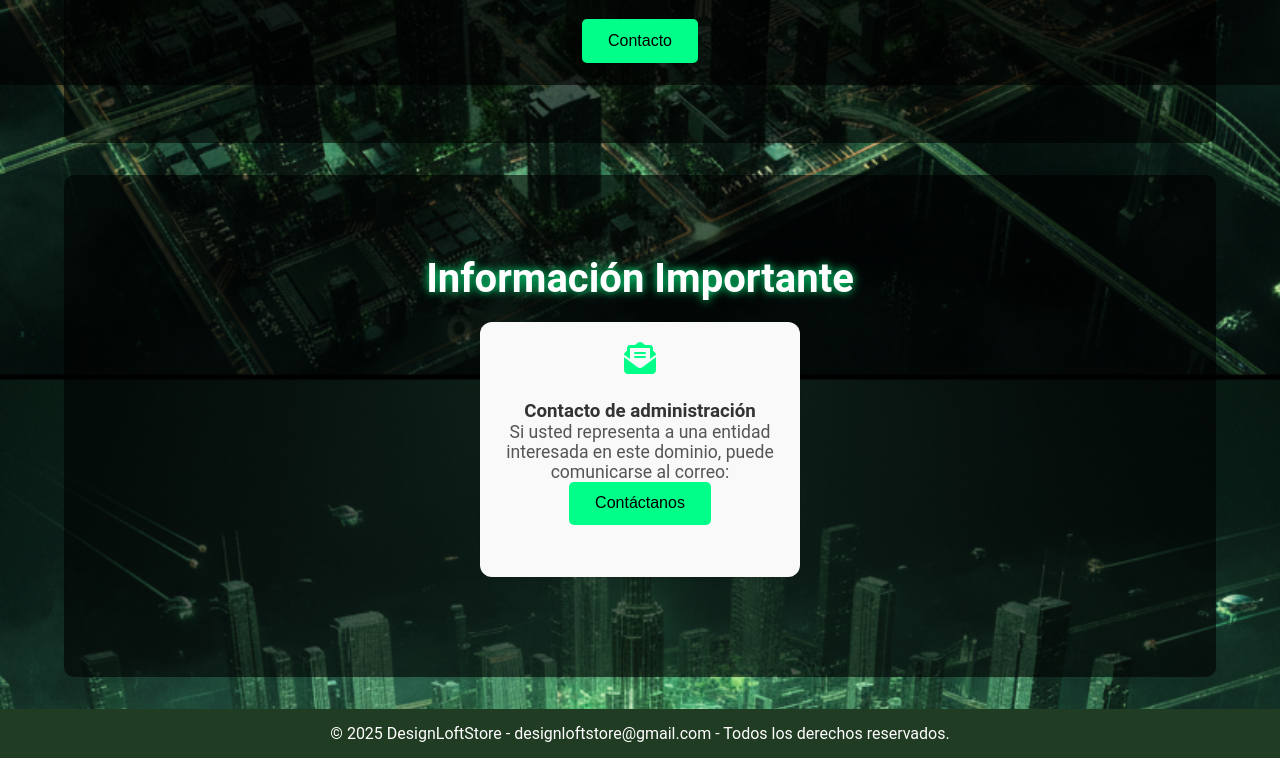
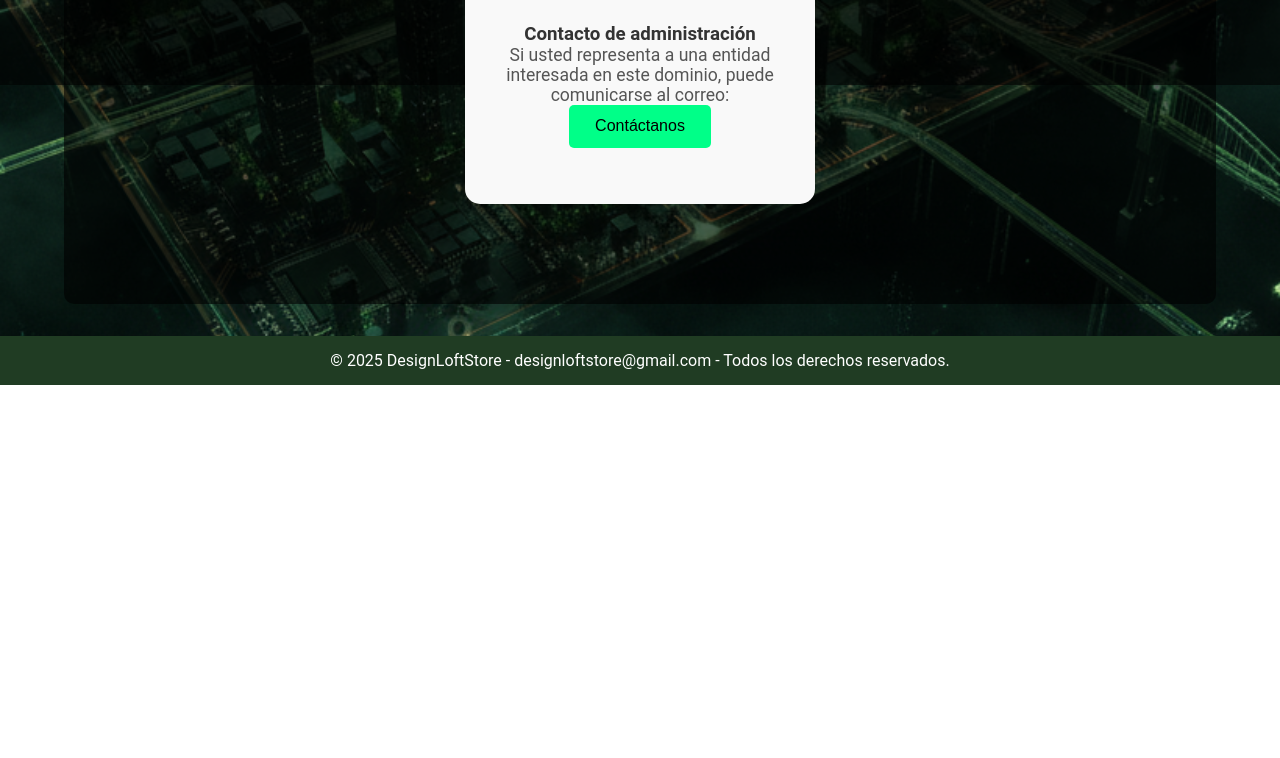
Before and after one commit to felipesaezm-lab/ssvqp, a plain HTML site: page index.html in a window 1280 px wide. Shown: the part 715-1473 px from the top of the page. After the commit the page ends 1100 px from the top, so only its background shows below. Drawn offline with Linux system fonts and the light colour scheme; a small style sheet from the web is missing.

Commit message:
nueva actualizacion

```diff
--- a/css/styles.css
+++ b/css/styles.css
@@ -1,3 +1,11 @@
+/* Estilos generales para el cuerpo */
+body {
+  text-align: center;
+  margin: 0;
+  font-family: sans-serif;
+}
+
+
 /* 🎨 RESET GENERAL DE ESTILOS */
 * {
   margin: 0;
@@ -8,7 +16,7 @@
 header {
   width: 100%;
   background-color: #000; /* Fondo negro elegante */
-  padding:0;
+  padding: 0;
 }
 
 /* 🔹 ESTILO DEL BODY Y FONDO FIJO */
@@ -50,6 +58,11 @@ body {
   z-index: 10;
 }
 
+/* Ajustes para el logo */
+.logo-img {
+  max-width: 150px;
+}
+
 /* 🔹 LOGO */
 .logo {
   display: flex;
@@ -86,6 +99,7 @@ body {
 
 .hero h2 {
   font-size: 2.5rem;
+  font-size: 2.5em;
   margin-bottom: 1rem;
   text-shadow: 0 0 10px #00ff88;
 }
@@ -139,13 +153,17 @@ section {
 
 /* 🔹 TARJETA INDIVIDUAL */
 .service-card {
-   justify-content: center;
-  background-color: #0c0000;
-  color: #000000;
+  justify-content: center;
+  background: #f9f9f9;
+  color: #000000; /* Color de texto para la tarjeta */
   border-radius: 15px;
   padding: 1.5rem;
-  width: 320px;
-  box-shadow: 0 0 10px rgba(0, 0, 0, 0.3);
+  max-width: 350px; /* Ancho máximo para la tarjeta */
+  width: 90%; /* Ancho adaptable en pantallas pequeñas */
+  margin: 20px auto; /* Centrado horizontal */
+  box-shadow: 0 2px 6px rgba(0, 0, 0, 0.1);
+  /* Las siguientes propiedades se eliminan o ajustan para evitar conflictos */
+  /* width: 320px; */
   transition: transform 0.1s, box-shadow 0.3s;
   text-align: center;
   position: relative;
@@ -154,7 +172,7 @@ section {
 }
 
 .service-card:hover {
-   justify-content: center;
+  justify-content: center;
   transform: translateY(-5px);
   box-shadow: 0 0 15px #00ff88;
 }
@@ -165,6 +183,15 @@ section {
   color: #00ff88;
   margin-bottom: 1rem;
 }
+.service-card h3 {
+  margin-top: 10px;
+  color: #333;
+}
+
+.service-card p {
+  color: #555;
+}
+
 
 /* ================================================================
    🔸 BOTONES DE MAIL / ACCIONES
--- a/index.html
+++ b/index.html
@@ -27,24 +27,6 @@ j=d.createElement(s),dl=l!='dataLayer'?'&l='+l:'';j.async=true;j.src=
 
   <!-- 🔹 Enlace a hoja de estilos -->
   <link rel="stylesheet" href="css/styles.css" />
-  <style>
-    body { text-align: center; }
-    .service-card {
-      max-width: 350px;
-      background: #f9f9f9;
-      border-radius: 12px;
-      box-shadow: 0 2px 6px rgba(0,0,0,0.1);
-      padding: 20px;      margin: 20px auto;
-      text-align: center;
-    }
-    .service-card h3 {
-      margin-top: 10px;
-      color: #333;
-    }
-    .service-card p {
-      color: #555;
-    }
-  </style>
 </head>
 <body>
 
--- a/js/script.js
+++ b/js/script.js
@@ -1,27 +1,12 @@
 // Espera a que el documento esté completamente cargado
 document.addEventListener('DOMContentLoaded', () => {
 
-  // 🔹 Mostrar alerta al entrar en la página
-  alert('¡Bienvenido a SyncServe VQP!');
-
-  // 🔹 Obtener el botón que activa el correo (si existe)
-  const botonExplorar = document.getElementById('tu-id-de-boton');
-
-  if (botonExplorar) {
-    botonExplorar.addEventListener('click', () => {
-      window.location.href = "mailto:designloftstore@gmail.com?subject=Contacto%20desde%20ssvqp.cl&body=Hola,%20quisiera%20obtener%20más%20información.";
-    });
-  }
-
-  // 🔹 Botón "Volver" (si existe)
-  const botonVolver = document.getElementById('btn-volver');
-
-  if (botonVolver) {
-    botonVolver.addEventListener('click', (e) => {
-      e.preventDefault();
-      window.location.href = "mailto:designloftstore@gmail.com";
-    });
-  }
+  // El código anterior fue eliminado porque:
+  // 1. La función alert() puede ser intrusiva para la experiencia del usuario.
+  // 2. Se buscaban IDs ('tu-id-de-boton', 'btn-volver') que no existen en el HTML,
+  //    por lo que ese código no tenía efecto.
+  // Los botones de contacto en el HTML ya funcionan correctamente con etiquetas <a>
+  // y no necesitan JavaScript adicional.
 
   console.log('✅ Script cargado correctamente.');
 });
```
